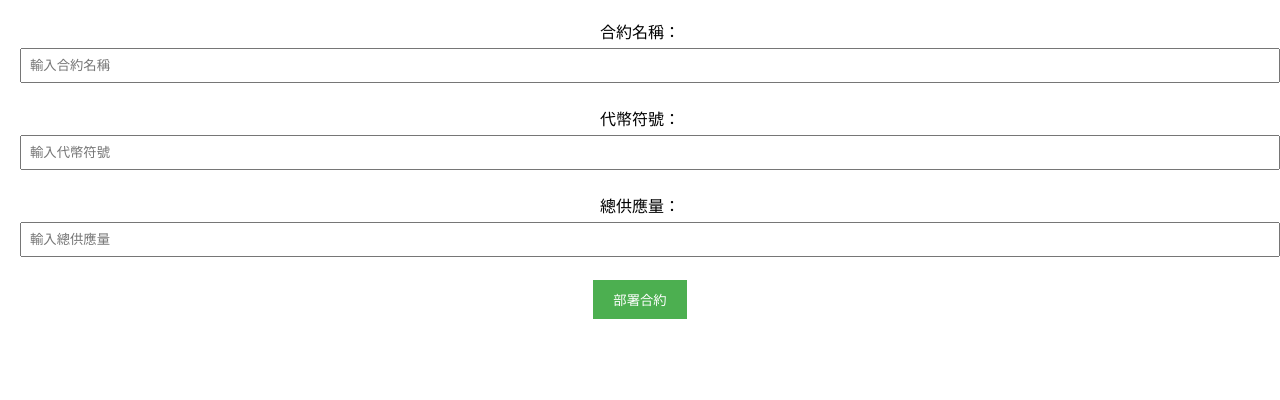
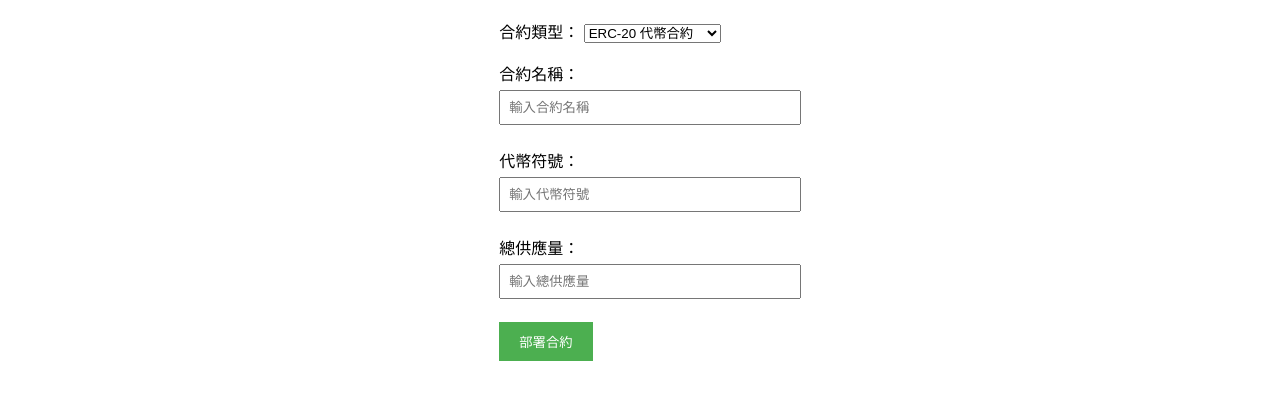
Before and after one commit to 8togood/smart-contract-tool, a plain HTML site: page index.html in a window 1280 px wide. Shown: the part 70-470 px from the top of the page. Drawn offline with Linux system fonts and the light colour scheme.

Commit message:
Add contract type selection to form

```diff
--- a/index.html
+++ b/index.html
@@ -2,25 +2,39 @@
 <html lang="en">
 <head>
     <meta charset="UTF-8">
-    <meta name="viewport"content="width=device-width, initial-scale=1.0">
+    <meta name="viewport" content="width=device-width, initial-scale=1.0">
     <title>智能合約部署工具</title>
-    <link rel="stylesheet"href="style.css">
-    <script src="https://cdnjs.cloudflare.com/ajax/libs/web3/4.4.0/web3.min.js"></script></head>
+    <link rel="stylesheet" href="style.css">
+    <!-- 加入 Web3.js CDN -->
+    <script src="https://cdnjs.cloudflare.com/ajax/libs/web3/4.4.0/web3.min.js"></script>
+</head>
 <body>
     <h1>智能合約部署工具</h1>
-    <from id="contractForm">
+    <form id="contractForm">
+        <!-- 新增合約類型選單 -->
+        <label>合約類型：</label>
+        <select id="contractType">
+            <option value="erc20">ERC-20 代幣合約</option>
+            <option value="erc721">ERC-721 NFT 合約</option>
+        </select>
+        <br><br>
+
         <label>合約名稱：</label>
         <input type="text" id="contractName" placeholder="輸入合約名稱" required>
         <br><br>
+
         <label>代幣符號：</label>
         <input type="text" id="symbol" placeholder="輸入代幣符號" required>
         <br><br>
+
         <label>總供應量：</label>
         <input type="number" id="totalSupply" placeholder="輸入總供應量" required>
         <br><br>
+
         <button type="submit">部署合約</button>
-    </from>
+    </form>
     <div id="result"></div>
+    <!-- 引入自定義 script.js 文件 -->
     <script src="script.js"></script>
 </body>
 </html>
```
